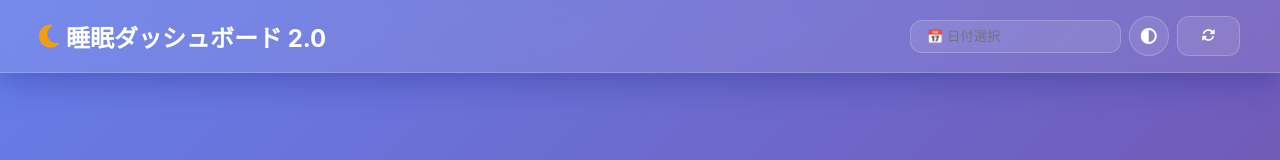
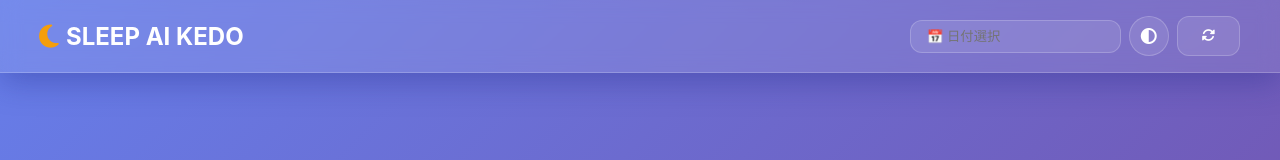
Before and after one commit to nssukenkyu-prog/sleep-dashboard-liff, a website built with Vite: page index.html in a window 1280 px wide. Shown: the top 160 px of the page. Built offline with nearby package versions, Linux system fonts and the light colour scheme.

Commit message:
Update index.html

```diff
--- a/index.html
+++ b/index.html
@@ -437,7 +437,7 @@
     <div class="header-content">
       <div class="logo">
         <i class="fas fa-moon"></i>
-        <span>睡眠ダッシュボード 2.0</span>
+        <span>SLEEP AI KEDO</span>
       </div>
       <div class="header-controls">
         <input type="text" id="datePicker" class="date-picker" placeholder="📅 日付選択">
```
